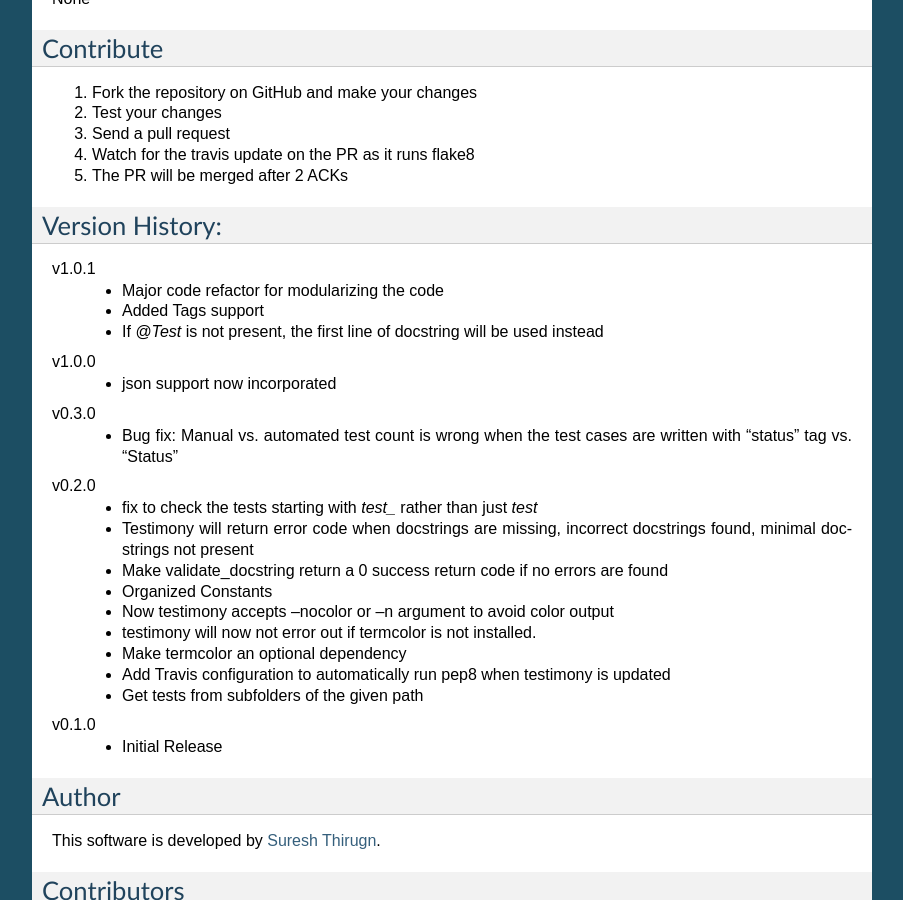
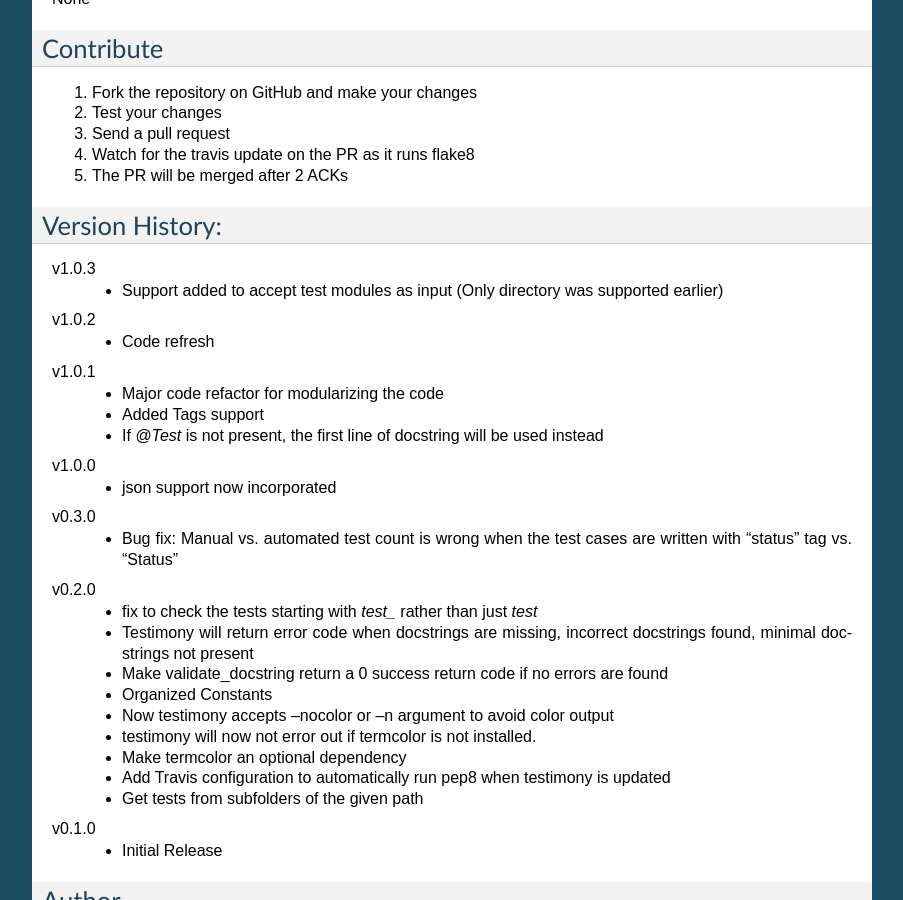
Before and after one commit to SatelliteQE/testimony, a Sphinx documentation site: the page built from docs/index.rst, in a window 1280 px wide and 900 px high, scrolled down 5295 px. Shown: the whole window, without its empty margins (198-1101 px from the left). Built offline with Sphinx 7.4.7, drawn with Linux system fonts in a browser that asks for light colours.

Commit message:
pypi release update

```diff
--- a/docs/index.rst
+++ b/docs/index.rst
@@ -307,6 +307,12 @@ Contribute
 Version History:
 ----------------
 
+v1.0.3
+  - Support added to accept test modules as input (Only directory was supported earlier)
+
+v1.0.2
+  - Code refresh
+
 v1.0.1
   - Major code refactor for modularizing the code
   - Added Tags support
--- a/setup.py
+++ b/setup.py
@@ -8,7 +8,7 @@ with open('README.rst') as file:
 
 setup(
     name='testimony',
-    version='1.0.1',
+    version='1.0.3',
     url='https://github.com/SatelliteQE/testimony/',
     author='Suresh Thirugn',
     author_email='sthirugn@redhat.com',
```
